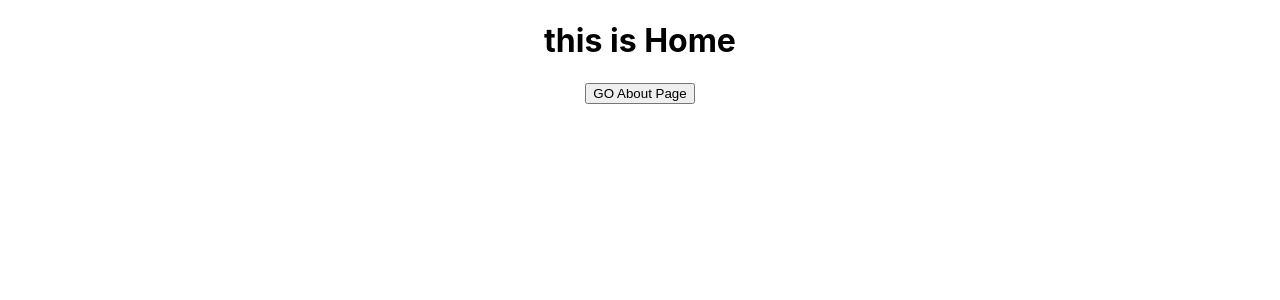
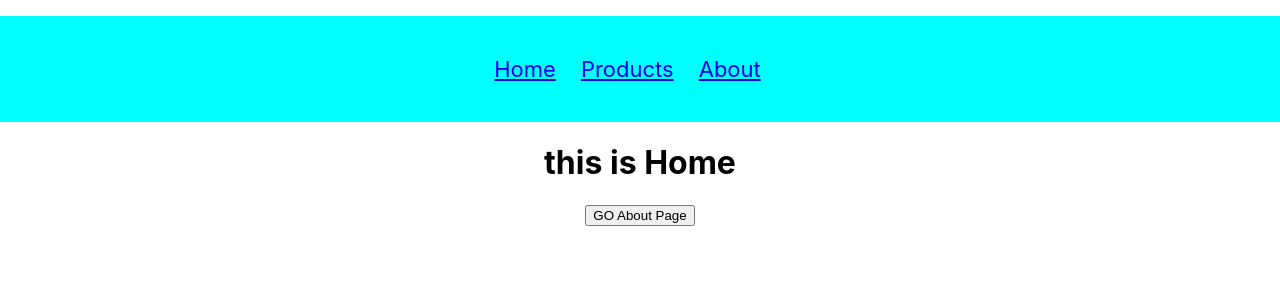
Before and after one commit to CodeWithShamim/ML-9-React-Router-And-States, a React (Create React App) app in the folder Module 52 (Simple React Rounter)/react-router/: page / in a window 1280 px wide. Shown: the top 300 px of the page. Built offline with nearby package versions, Linux system fonts and the light colour scheme.

Commit message:
dynamic navigation header added

```diff
--- a/Module 52 (Simple React Rounter)/react-router/src/App.js
+++ b/Module 52 (Simple React Rounter)/react-router/src/App.js
@@ -1,6 +1,7 @@
 import {Route, Routes} from 'react-router-dom';
 import './App.css';
 import About from './components/About/About';
+import Header from './components/Header/Header';
 import Home from './components/Home/Home';
 import NotFound from './components/NotFound/NotFound';
 import Products from './components/Products/Products';
@@ -8,6 +9,7 @@ import Products from './components/Products/Products';
 function App() {
   return (
     <div className="App">
+      <Header></Header>
       <Routes>
         <Route path='/' element={<Home/>}></Route>
         <Route path='/about' element={<About/>}></Route>
--- /dev/null
+++ b/Module 52 (Simple React Rounter)/react-router/src/components/Header/Header.css
@@ -0,0 +1,12 @@
+ul {
+    background-color: aqua;
+    padding: 40px;
+    display: flex;
+    justify-content: center;
+}
+
+ul li {
+    list-style: none;
+    margin-right: 25px;
+    font-size: 22px;
+}
--- /dev/null
+++ b/Module 52 (Simple React Rounter)/react-router/src/components/Header/Header.js
@@ -0,0 +1,21 @@
+import React from 'react';
+import {Link} from 'react-router-dom';
+import './Header.css'
+
+const Header = () => {
+    return (
+        <div>
+            <nav>
+                <ul>
+                    <Link to="/"><li>Home</li></Link>
+                    <Link to="products"><li>Products</li></Link>
+                    <Link to="about"><li>About</li></Link>
+
+
+                </ul>
+            </nav>
+        </div>
+    );
+};
+
+export default Header;
```
